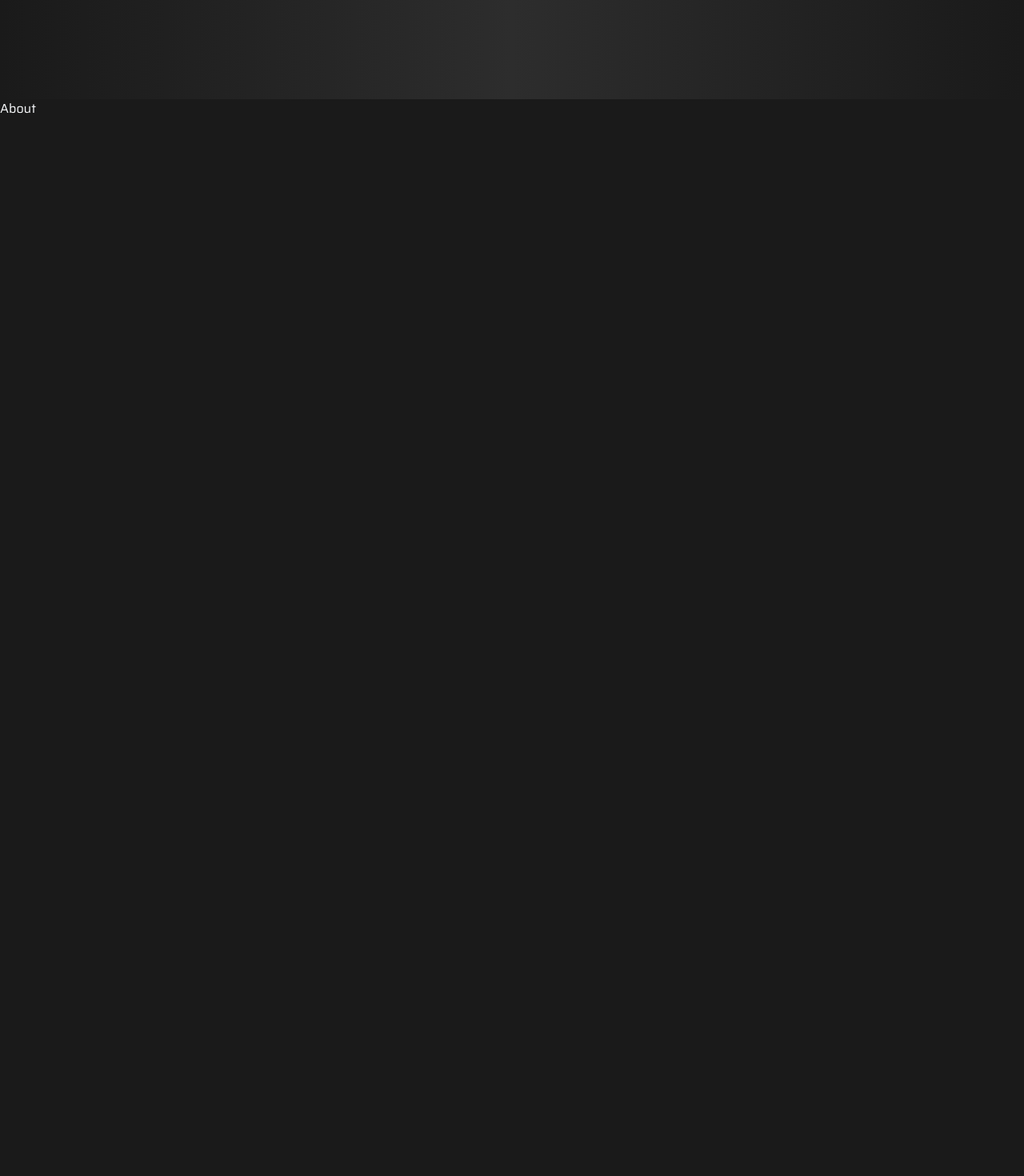
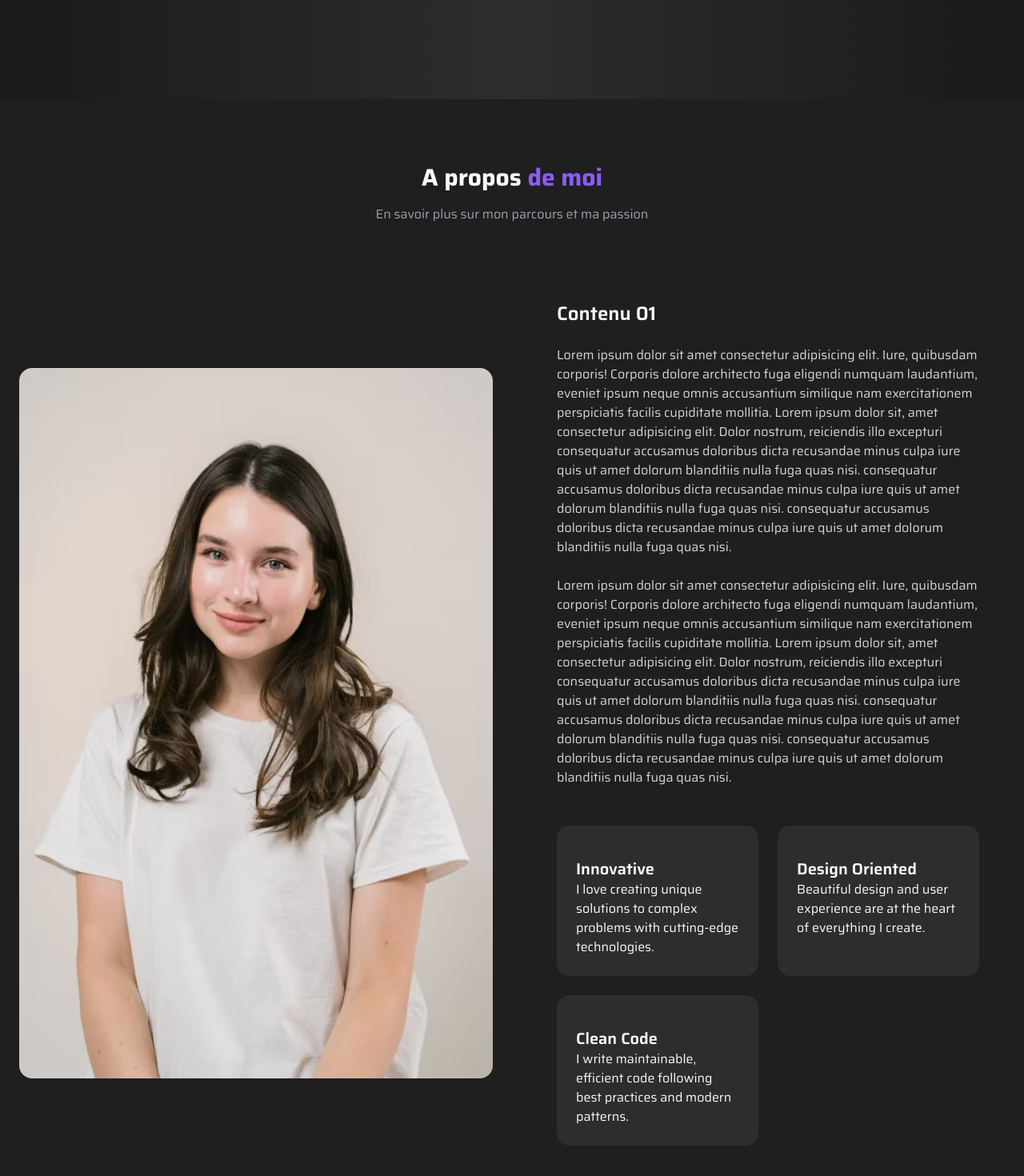
Before and after one commit to nindoscar/Portfolio-react, a React (Vite) app in the folder portfolio/: page / in a window 1280 px wide. Shown: the part 676-2146 px from the top of the page at 80% size. Before the commit the page ends 824 px from the top, so only its background shows below. Built offline with nearby package versions, Linux system fonts and the light colour scheme.

Commit message:
[ADD] about and image

```diff
--- a/portfolio/src/components/About.jsx
+++ b/portfolio/src/components/About.jsx
@@ -1,9 +1,86 @@
-import React from 'react'
+import React from "react";
+import { motion } from "framer-motion";
+import profileImg from "../assets/profile.avif";
+import { aboutInfo } from "../assets/assets";
+import { div } from "framer-motion/client";
 
 const About = () => {
   return (
-    <div>About</div>
-  )
-}
+    <motion.div
+      initial={{ opacity: 0, y: 50 }}
+      whileInView={{ opacity: 1, y: 0 }}
+      transition={{ duration: 0.8, ease: "easeOut" }}
+      viewport={{ onece: true }}
+      id="about"
+      className="py-20 bg-dark-200"
+    >
+      <div className="container mx-0 px-6">
+        <h2 className="text-3xl font-bold text-center mb-4">
+          A propos
+          <span className="text-purple"> de moi</span>
+        </h2>
+        <p className="text-gray-400 text-center max-w-2xl mx-auto mb-16">
+          En savoir plus sur mon parcours et ma passion
+        </p>
+        <div className="flex flex-col md:flex-row items-center gap-12">
+          {/* image  */}
+          <div className="md:w-1/2 rounded-2xl overflow-hidden">
+            <motion.img
+              initial={{ opacity: 0, y: 50 }}
+              whileInView={{ opacity: 1, y: 0 }}
+              transition={{ duration: 0.9, ease: "easeOut" }}
+              viewport={{ onece: false, amount: 0.2 }}
+              className="w-full h-full object-cover"
+              src={profileImg}
+              alt="Mon profil"
+            />
+          </div>
+          {/* texte  */}
+          <motion.div
+            initial={{ opacity: 0, y: 50 }}
+            whileInView={{ opacity: 1, y: 0 }}
+            transition={{ duration: 0.9, ease: "easeOut" }}
+            viewport={{ onece: false, amount: 0.2 }}
+            className="md:w-1/2"
+          >
+            <div className="rounded-2xl p-8">
+              <h3 className="text-2xl font-semibold mb-6">Contenu 01</h3>
+              <p className="text-gray-300 mb-6">Lorem ipsum dolor sit amet consectetur adipisicing elit. Iure, quibusdam corporis! Corporis dolore architecto fuga eligendi numquam laudantium,
+                eveniet ipsum neque omnis accusantium similique nam exercitationem perspiciatis facilis cupiditate mollitia. Lorem ipsum dolor sit, amet consectetur adipisicing elit. Dolor nostrum, reiciendis illo excepturi
+                consequatur accusamus doloribus dicta recusandae minus culpa iure quis ut amet dolorum blanditiis nulla fuga quas nisi.
+                consequatur accusamus doloribus dicta recusandae minus culpa iure quis ut amet dolorum blanditiis nulla fuga quas nisi.
+                consequatur accusamus doloribus dicta recusandae minus culpa iure quis ut amet dolorum blanditiis nulla fuga quas nisi.</p>
 
-export default About
+                 <p className="text-gray-300 mb-12">Lorem ipsum dolor sit amet consectetur adipisicing elit. Iure, quibusdam corporis! Corporis dolore architecto fuga eligendi numquam laudantium,
+                eveniet ipsum neque omnis accusantium similique nam exercitationem perspiciatis facilis cupiditate mollitia. Lorem ipsum dolor sit, amet consectetur adipisicing elit. Dolor nostrum, reiciendis illo excepturi
+                consequatur accusamus doloribus dicta recusandae minus culpa iure quis ut amet dolorum blanditiis nulla fuga quas nisi.
+                consequatur accusamus doloribus dicta recusandae minus culpa iure quis ut amet dolorum blanditiis nulla fuga quas nisi.
+                consequatur accusamus doloribus dicta recusandae minus culpa iure quis ut amet dolorum blanditiis nulla fuga quas nisi.</p>
+
+                <div className="grid grid-cols-1 md:grid-cols-2 gap-6">
+                  {
+                    aboutInfo.map((data, index)=>(
+                      <div key={index} className="bg-dark-300 rounded-2xl p-6 transition-transform duration-300 hover:-tranlate-y-2 cursor-pointer">
+                        <div className="text-purple text-4xl mb-4">
+                          <data-icon/>
+
+                        </div>
+                        <h3 className="text-xl font-semibold">{data.title}</h3>
+                        <p>{data.description}</p>
+                      </div>
+
+                    ))
+                  }
+
+                </div>
+
+            </div>
+          </motion.div>
+        </div>
+      </div>
+      {/* Image plus le journal  */}
+    </motion.div>
+  );
+};
+
+export default About;
--- a/portfolio/src/components/Hero.jsx
+++ b/portfolio/src/components/Hero.jsx
@@ -1,13 +1,14 @@
 import React from "react";
 import { motion } from "framer-motion";
 import {assets} from '../assets/assets'
-import profile from '../assets/profile.avif'
+import profileImg from '../assets/profile.avif'
 const Hero = () => {
   return (
     <motion.div
       initial={{ opacity: 0, y: 50 }}
       whileInView={{ opacity: 1, y: 0 }}
       transition={{ duration: 0.8, ease: "easeOut" }}
+      viewport={{onece: true}}
       id="home"
       className="min-h-screen flex items-center pt-20 pb-16 bg-gradient-to-r from-[#1a1a1a] via-[#2d2d2d] to-[#1a1a1a]"
     >
@@ -55,9 +56,8 @@ const Hero = () => {
 
                 }
                 className="relative rounded-full w-64 md:w-80 md:h-80 object-cover z-10 animate-float"
-                src="{assets.profile}" alt="Profile" />
+                src={profileImg} alt="Profile" />
             </div>
-
           </div>
         </div>
       </div>
```
